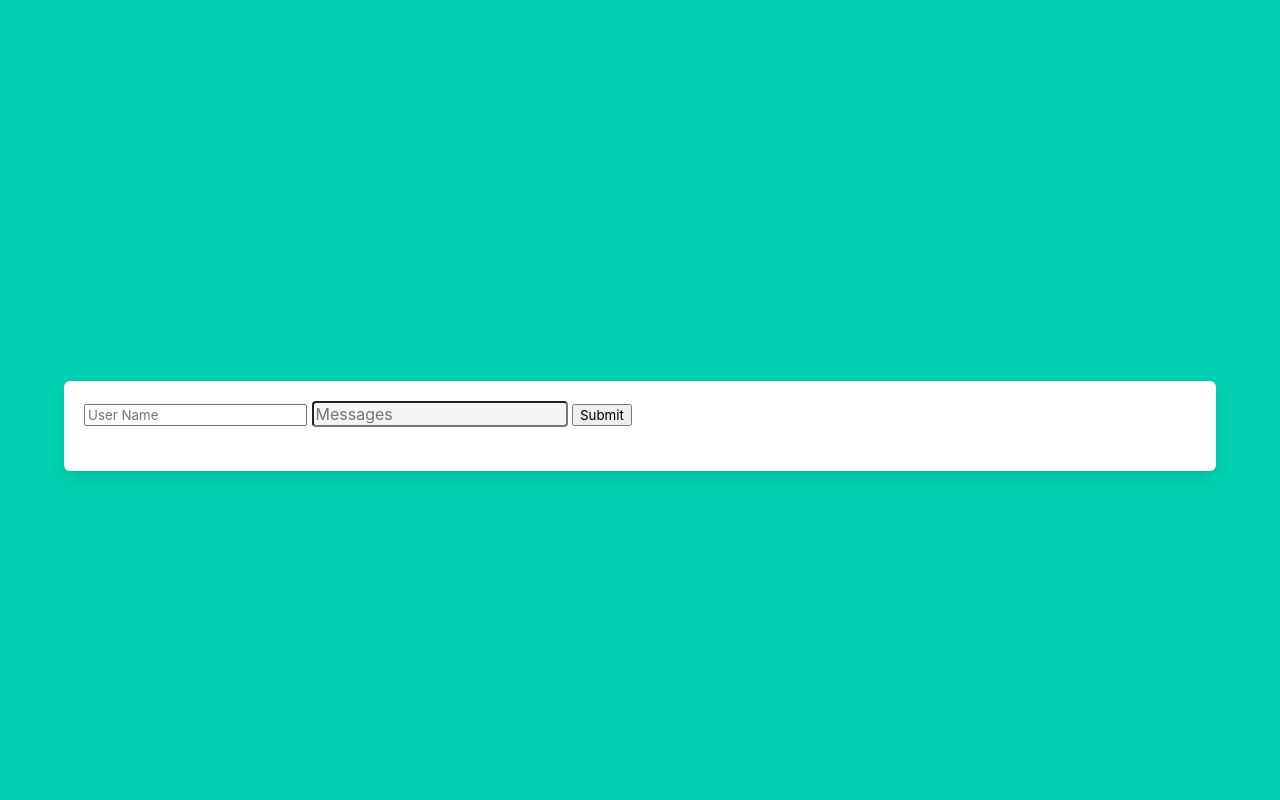
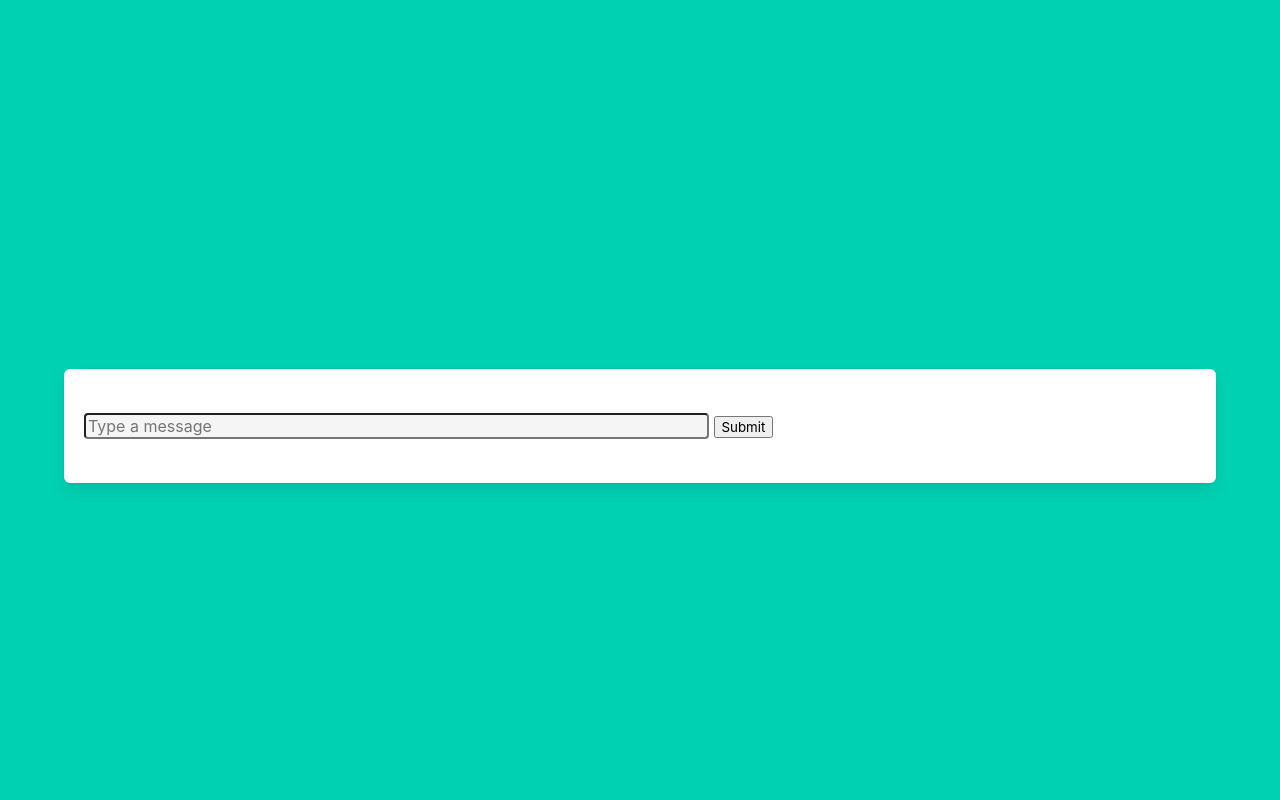
Before and after one commit to IsacLira/stock-price-chatbot, a Flask app: template src/templates/session.html in a window 1280 px wide. Run offline with Flask 2, Linux system fonts and the light colour scheme; the template is opened without the code that fills it: most values are stand-ins (such as "Sample title", 1, 10 or a date in 2020); some libraries are stand-ins or nearby versions.

Commit message:
Changing html files

```diff
--- a/src/__init__.py
+++ b/src/__init__.py
@@ -22,7 +22,7 @@ def create_app(debug=False):
 
     @login_manager.user_loader
     def load_user(user_id):
-        return User(user_id)#user_repo.get_user(user_id)
+        return User(user_id)
 
     socketio.init_app(app)
     return app
--- a/src/templates/base.html
+++ b/src/templates/base.html
@@ -5,7 +5,7 @@
     <meta charset="utf-8">
     <meta http-equiv="X-UA-Compatible" content="IE=edge">
     <meta name="viewport" content="width=device-width, initial-scale=1">
-    <title>Flask Auth Example</title>
+    <title>Jobsyte Chat</title>
     <link rel="stylesheet" href="https://cdnjs.cloudflare.com/ajax/libs/bulma/0.9.1/css/bulma.css" />
 </head>
 
@@ -14,8 +14,7 @@
 
         <div class="hero-head">
             <nav class="navbar">
-                <div class="container">
-
+                <div class="container" >
                     <div id="navbarMenuHeroA" class="navbar-menu">
                     </div>
                 </div>
@@ -23,7 +22,7 @@
         </div>
 
         <div class="hero-body">
-            <div class="container has-text-left">
+            <div class="container has-text-left" overflow='auto'>
                {% block content %}
                {% endblock %}
             </div>
--- a/src/templates/session.html
+++ b/src/templates/session.html
@@ -1,19 +1,10 @@
 {% extends "base.html" %}
-<!-- <!DOCTYPE html>
-  <html lang="en">
-  <head>
-    <title>Flask_Chat_App</title>
-  </head>
-  <body>
-
-    <h3 style='color: #ccc;font-size: 30px;'>No message yet..</h3> -->
     {% block content %}
     <div class="box">
     <div class="message_holder"></div>
-
+    <div class="asdasd">&nbsp</div>
     <form action="" method="POST">
-      <input type="text" class="username" placeholder="User Name"/>
-      <input type="text" class="message" placeholder="Messages"/>
+      <input type="text" size="56" class="message" placeholder="Type a message"/>
       <input type="submit"/>
     </form>
 
@@ -24,22 +15,16 @@
       var socket = io.connect('http://' + document.domain + ':' + location.port);
 
       socket.on( 'connect', function() {
-        // let dt = new Date();
-        // let time = dt.getHours() + ":" + dt.getMinutes() + ":" + dt.getSeconds();
 
         socket.emit( 'user connection', {
           data: 'User Connected',
-          // time: time
         } )
 
         var form = $( 'form' ).on( 'submit', function( e ) {
           e.preventDefault()
-          let user_name = $( 'input.username' ).val()
           let user_input = $( 'input.message' ).val()
-          // let dt = new Date();
-          // let time = dt.getHours() + ":" + dt.getMinutes() + ":" + dt.getSeconds();
           socket.emit( 'message event', {
-              user_name : user_name,
+              user_name : '{{name}}',
               message : user_input,
             }
           )
@@ -54,7 +39,7 @@
 
       socket.on( 'response event', function( msg ) {
         if( typeof msg.content !== 'undefined' ) {
-          $( 'h3' ).remove()
+          // $('#chat').val(msg.content)
           $( 'div.message_holder').css("fontSize", 13);
           $( 'div.message_holder' ).html(msg.content)
         }
@@ -64,5 +49,3 @@
 
 </div>
 {% endblock %}
-  <!-- </body>
-  </html> -->
```
